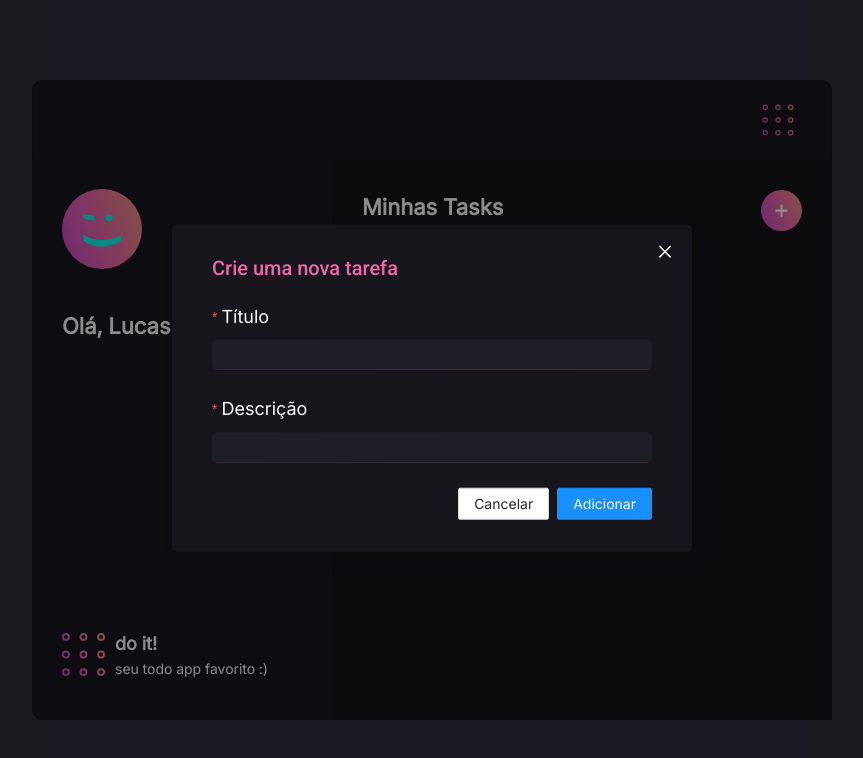
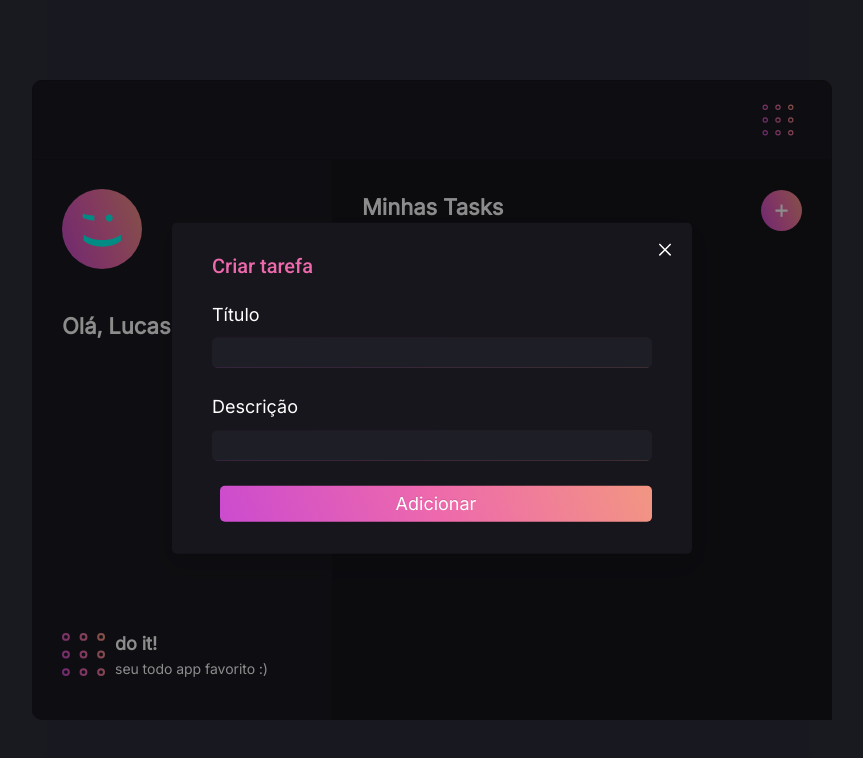
Before and after one commit to zehzo/todo-ts, a React (Vite) app: page / in a window 1280 px wide. Both pictures are taken after a click on the button 989 px from the left and 210 px from the top of the page. Shown: the top 758 px of the page, without its empty margins (208-1071 px from the left). Built offline with nearby package versions, Linux system fonts and the light colour scheme.

Commit message:
modificando estilo do modal

```diff
--- a/src/pages/Home/components/CreateTaskModal/index.tsx
+++ b/src/pages/Home/components/CreateTaskModal/index.tsx
@@ -1,7 +1,7 @@
 import { Form, Input } from 'antd';
 import React, { useState } from 'react';
 import '../../../../../node_modules/antd/dist/antd.css';
-import addButton from '../../../../assets/add_button.svg'
+import addButton from '../../../../assets/add_button.svg';
 import { AddButtonContainer, FormContainer, ModalContainer } from './styles';
 
 interface Task {
@@ -24,38 +24,44 @@ const CollectionCreateForm: React.FC<CollectionCreateFormProps> = ({
   return (
     <ModalContainer
       open={open}
-      title="Crie uma nova tarefa"
+      title="Criar tarefa"
       okText="Adicionar"
       cancelText="Cancelar"
       onCancel={onCancel}
       onOk={() => {
         form
           .validateFields()
-          .then(values => {
+          .then((values) => {
             form.resetFields();
             onCreate(values);
           })
-          .catch(info => {
+          .catch((info) => {
             console.log('Validate Failed:', info);
           });
       }}
     >
-      <FormContainer
-        form={form}
-        layout="vertical"
-        name="form_in_modal"
-      >
+      <FormContainer form={form} layout="vertical" name="form_in_modal">
         <Form.Item
           name="title"
           label="Título"
-          rules={[{ required: true, message: 'É obrigatório informar o título da tarefa!' }]}
+          rules={[
+            {
+              required: true,
+              message: 'É obrigatório informar o título da tarefa!',
+            },
+          ]}
         >
           <Input />
         </Form.Item>
         <Form.Item
           name="description"
           label="Descrição"
-          rules={[{ required: true, message: 'É obrigatório informar a descrição da tarefa!' }]}
+          rules={[
+            {
+              required: true,
+              message: 'É obrigatório informar a descrição da tarefa!',
+            },
+          ]}
         >
           <Input type="textarea" />
         </Form.Item>
@@ -76,7 +82,7 @@ const CreateTaskModal: React.FC = () => {
     <AddButtonContainer>
       <button
         onClick={() => {
-        setOpen(true);
+          setOpen(true);
         }}
       >
         <img src={addButton} />
@@ -85,7 +91,7 @@ const CreateTaskModal: React.FC = () => {
         open={open}
         onCreate={onCreate}
         onCancel={() => {
-        setOpen(false);
+          setOpen(false);
         }}
       />
     </AddButtonContainer>
--- a/src/pages/Home/components/CreateTaskModal/styles.ts
+++ b/src/pages/Home/components/CreateTaskModal/styles.ts
@@ -1,80 +1,116 @@
-import { Form, Modal } from "antd";
-import styled from "styled-components";
-import { defaultTheme } from "../../../../styles/themes/default";
+import { Form, Modal } from 'antd';
+import styled from 'styled-components';
+import { defaultTheme } from '../../../../styles/themes/default';
 
 export const AddButtonContainer = styled.div`
   button {
     border: 0;
+    cursor: pointer;
     img {
-      background-color: ${props => props.theme["gray-700"]};
+      background-color: ${(props) => props.theme['gray-700']};
       box-shadow: none;
     }
   }
-`
+`;
 export const ModalContainer = styled(Modal)`
   .ant-modal {
-
   }
 
-  .ant-modal-content{
-    background: ${props => props.theme["gray-700"]};
+  .ant-modal-content {
+    background: ${(props) => props.theme['gray-700']};
     padding: 32px 40px;
     border-radius: 5px;
     gap: 5px;
   }
-  .ant-modal-header{
+  .ant-modal-header {
     .ant-modal-title {
-      color: ${props => props.theme.pink};
+      color: ${(props) => props.theme.pink};
       font-family: 'Roboto', sans-serif;
       font-size: 1.25rem;
-
     }
 
     border: none;
-    padding:0;
-    background: ${props => props.theme["gray-700"]};
+    padding: 0;
+    background: ${(props) => props.theme['gray-700']};
   }
-  .ant-modal-body{
+  .ant-modal-body {
     padding: 24px 0 0 0;
 
     .ant-form-item-required {
-    color: ${props => props.theme.white};
-    font-size: 1.125rem;
+      color: ${(props) => props.theme.white};
+      font-size: 1.125rem;
     }
 
-    #form_in_modal_title{
-      background: linear-gradient(0deg, #1E1E26, #1E1E26), linear-gradient(249.73deg, #F29682 0%, #EE69AC 50%, #CB4BCF 100%);
+    .ant-form-item-label
+      > label.ant-form-item-required:not(.ant-form-item-required-mark-optional)::before {
+      display: none;
+    }
+
+    #form_in_modal_title {
+      background: linear-gradient(0deg, #1e1e26, #1e1e26),
+        linear-gradient(249.73deg, #f29682 0%, #ee69ac 50%, #cb4bcf 100%);
       border: none;
       border-radius: 5px;
     }
 
-    #form_in_modal_description{
-      background: linear-gradient(0deg, #1E1E26, #1E1E26), linear-gradient(249.73deg, #F29682 0%, #EE69AC 50%, #CB4BCF 100%);
+    #form_in_modal_description {
+      background: linear-gradient(0deg, #1e1e26, #1e1e26),
+        linear-gradient(249.73deg, #f29682 0%, #ee69ac 50%, #cb4bcf 100%);
       border: none;
       border-radius: 5px;
     }
     .ant-form-item-explain-error {
-      color: white;
+      color: rgba(255, 255, 255, 0.4);
       font-size: 0.75rem;
       padding: 0.5rem;
     }
   }
 
-  .ant-modal-footer{
+  .ant-modal-footer {
     border: none;
     padding: 0;
+    margin: auto;
+    display: flex;
+    align-items: center;
+    align-self: center;
+
+    .ant-btn {
+      display: flex;
+      white-space: nowrap;
+      justify-content: center;
+      border: none;
+      border-radius: 5px;
+      box-shadow: 0;
+      cursor: pointer;
+      touch-action: manipulation;
+      height: 2.25rem;
+      width: 100vh;
+
+      font-size: 1.125rem;
+      color: ${(props) => props.theme.white};
+      background: linear-gradient(
+        249.73deg,
+        #f29682 0%,
+        #ee69ac 50%,
+        #cb4bcf 100%
+      );
+    }
+
+    .ant-btn-default {
+      display: none;
+    }
   }
 
   .ant-modal-close {
-    color: ${props => props.theme.white}
+    color: ${(props) => props.theme.white};
   }
 
   position: fixed;
   top: 50%;
   left: 50%;
   transform: translate(-50%, -50%);
-`
+`;
 
 export const FormContainer = styled(Form)`
-  /* background: ${props => props.theme["gray-700"]}; */
-`
+  /* background: ${(props) => props.theme['gray-700']}; */
+`;
```
Also changed, not shown: 2 other files (tests, documents, lock files or other folders).
